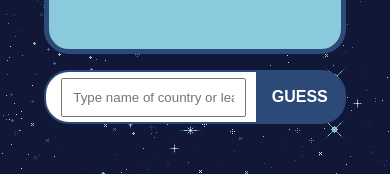
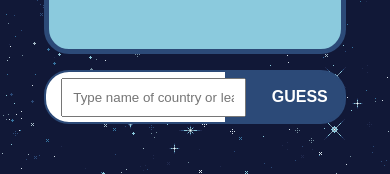
Before and after one commit to townsean/trijam-186, a plain HTML site: page index.html in a window 390 px wide. Both pictures are taken after a click on the button "START GAME". Shown: the part 488-662 px from the top of the page. Drawn offline with Linux system fonts and the light colour scheme.

Commit message:
Minor css adjustment

```diff
--- a/styles/style.css
+++ b/styles/style.css
@@ -319,6 +319,6 @@ figcaption {
     }
 
     .guessing-section {
-        background: linear-gradient(90deg, white 75%, var(--space-star-color-primary) 75%);
+        background: linear-gradient(90deg, white 60%, var(--space-star-color-primary) 60%);
     }
 }
```
